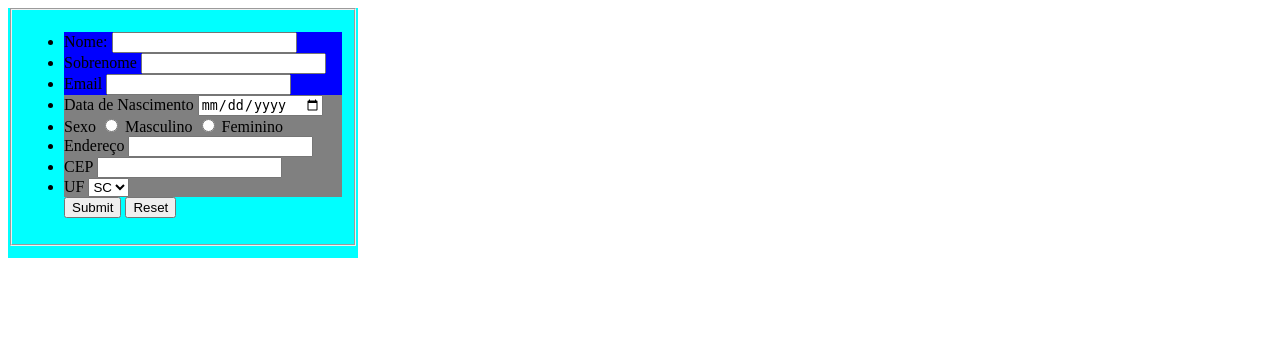
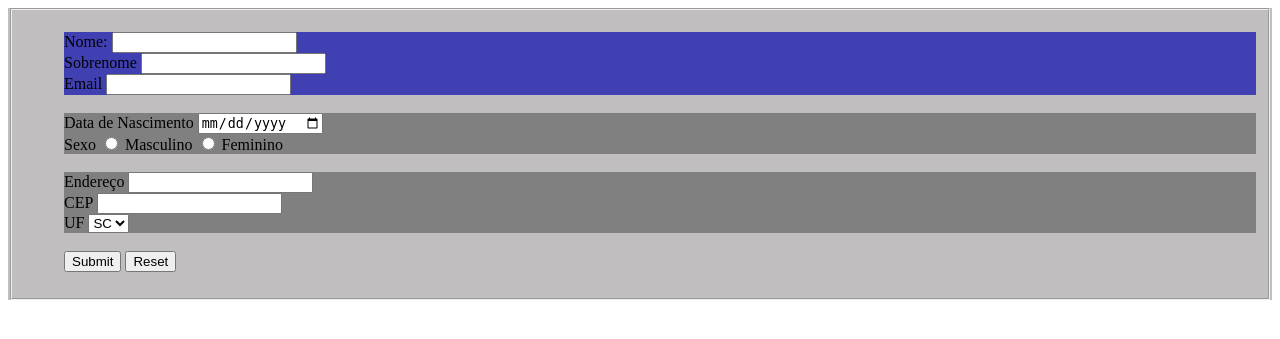
Before and after one commit to MarceloJusten/Desenvweb-2025, a PHP site: page / in a window 1280 px wide. Shown: the top 339 px of the page. Run offline with PHP 8.4, Linux system fonts and the light colour scheme.

Commit message:
alterações na aula 4

```diff
--- a/Aula 4/index.html
+++ b/Aula 4/index.html
@@ -24,6 +24,7 @@
                         <input type="email" required><br>
                     </li>
                 </div>
+                <br>
                 <div class="dados-secundarios">
                     <li>
                         <label for="Nascimento">Data de Nascimento</label>
@@ -39,6 +40,7 @@
                         <label for="sex_feminino">Feminino</label> <br>
                     </li>
                 </div>
+                <br>
                 <div class="dados-outros">
                     <li>
                         <label for="endereco">Endereço</label>
@@ -57,6 +59,7 @@
                         </select>
                     </li>
                 </div>
+                <br>
                 <input type="submit">
                 <input type="reset">
             </ul>
--- a/Aula 4/styles.css
+++ b/Aula 4/styles.css
@@ -1,12 +1,20 @@
+body{
+    border: 2px;
+    width: auto;
+    border-left: 0px;
+}
+
 .form{
-    background-color: aqua;
-    height: 250px;
-    width: 350px;
+    background-color: rgb(192, 190, 190);
 }
 .dados-principais{
-    background-color: blue;
+    background-color: rgb(64, 64, 179);
 }
 
 .dados-secundarios, .dados-outros{
     background-color: grey;
 }
+
+ul{
+    list-style-type: none;
+}
```
